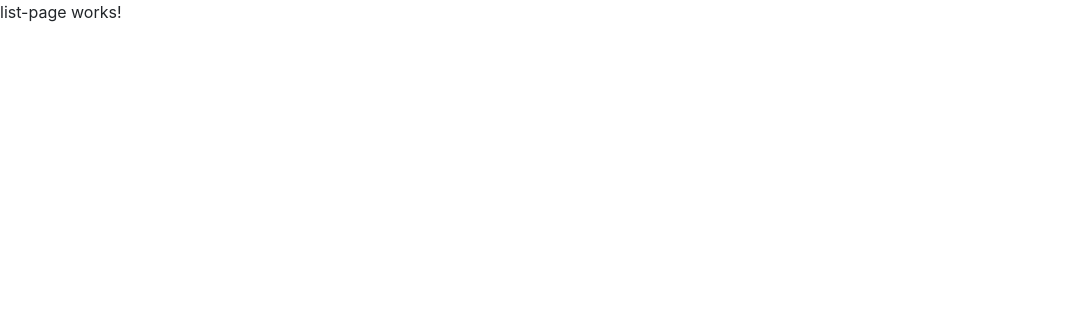
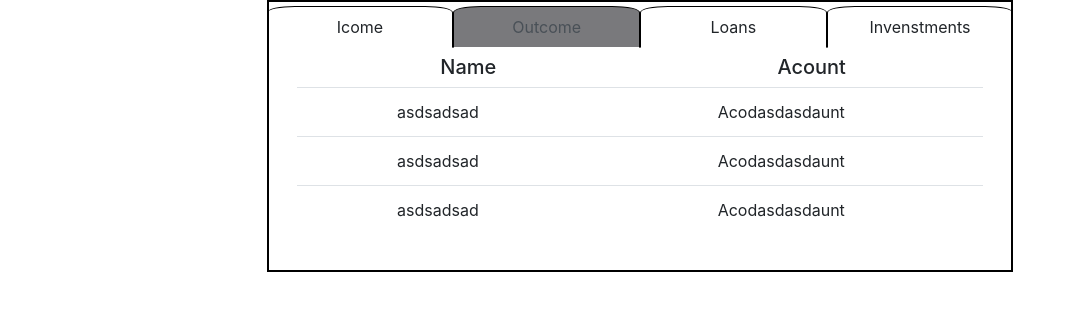
Before and after one commit to Gregtstu/users, an Angular app: page /list in a window 1280 px wide. Shown: the top 310 px of the page, without its empty margins (0-1075 px from the left). Built offline with nearby package versions, Linux system fonts and the light colour scheme.

Commit message:
added main pages

```diff
--- a/src/app/pages/list-page/list-page.component.html
+++ b/src/app/pages/list-page/list-page.component.html
@@ -1 +1,39 @@
-<p>list-page works!</p>
+<div class="container-fl col-7 m-auto px-2 pt-1">
+    <ul class="nav nav-tabs card-header-tabs p-0 text-center">
+      <li class="nav-item">
+        <a class="nav-link" aria-current="true" >Icome</a>
+      </li>
+      <li class="nav-item">
+        <a class="nav-link active" aria-current="true" >Outcome</a>
+      </li>
+      <li class="nav-item">
+        <a class="nav-link" aria-current="true" >Loans</a>
+      </li>
+      <li class="nav-item">
+        <a class="nav-link" aria-current="true" >Invenstments</a>
+      </li>
+    </ul>
+  <div class="card-body">
+    <div class="table-headers d-flex">
+      <h5 class="tex-end col-6 text-center">Name</h5>
+      <h5 class="text-start col-6 text-center" >Acount</h5>
+    </div>
+    <table class="table text-center">
+      <tbody>
+      <tr>
+        <td>asdsadsad</td>
+        <td>Acodasdasdaunt</td>
+      </tr>
+      <tr>
+        <td>asdsadsad</td>
+        <td>Acodasdasdaunt</td>
+      </tr>
+      <tr>
+        <td>asdsadsad</td>
+        <td>Acodasdasdaunt</td>
+      </tr>
+      </tbody>
+    </table>
+
+  </div>
+</div>
--- a/src/app/pages/list-page/list-page.component.scss
+++ b/src/app/pages/list-page/list-page.component.scss
@@ -0,0 +1,32 @@
+.container-fl {
+  border: 2px solid black;
+
+  .nav {
+    display: flex;
+    justify-content: space-between;
+    padding: 0;
+
+    .nav-item {
+      width: 25%;
+
+      .nav-link {
+        border-top: 1px solid black;
+        border-left: 1px solid black;
+        border-right: 1px solid black;
+        border-top-left-radius: 15%;
+        border-top-right-radius: 15%;
+      }
+
+      .nav-link:hover {
+        border-top-left-radius: 15%;
+        border-top-right-radius: 15%;
+        background-color: #79797c;
+        cursor: pointer;
+      }
+
+      .nav-link.active {
+        background-color: #79797c;
+      }
+    }
+  }
+}
--- a/src/app/pages/summary-page/summary-page.component.html
+++ b/src/app/pages/summary-page/summary-page.component.html
@@ -1 +1,42 @@
-<p>summary-page works!</p>
+<div class="container-fl">
+  <div class="card text-center p-0 m-auto">
+    <div class="card-header height"></div>
+    <div class="card-body">
+      <h5 class="card-title col-6 text-right">Welcome</h5>
+      <p class="card-text">With supporting text below as a natural lead-in to additional content.</p>
+      <button class="btn btn-primary" (click)="flagContainer = !flagContainer" [disabled]="flagContainer" >See transactions</button>
+    </div>
+    <div class="card-footer font-weight-bold">You have ..... transactions</div>
+  </div>
+  <div class="container-cards" *ngIf="flagContainer">
+    <div class="card card-mini">
+      <div class="card-body">
+        <h5 class="card-title text-left">123</h5>
+        <p class="card-text">income</p>
+        <button class="btn btn-primary btn-crd-mini">See all</button>
+      </div>
+    </div>
+    <div class="card card-mini">
+      <div class="card-body">
+        <h5 class="card-title text-left">123</h5>
+        <p class="card-text">income</p>
+        <button class="btn btn-primary btn-crd-mini">See all</button>
+      </div>
+    </div>
+    <div class="card card-mini">
+      <div class="card-body">
+        <h5 class="card-title text-left">123</h5>
+        <p class="card-text">income</p>
+        <button class="btn btn-primary btn-crd-mini">See all</button>
+      </div>
+    </div>
+    <div class="card card-mini">
+      <div class="card-body">
+        <h5 class="card-title text-left">123</h5>
+        <p class="card-text">income</p>
+        <button class="btn btn-primary btn-crd-mini">See all</button>
+      </div>
+    </div>
+
+  </div>
+</div>
--- a/src/app/pages/summary-page/summary-page.component.scss
+++ b/src/app/pages/summary-page/summary-page.component.scss
@@ -0,0 +1,24 @@
+.container-fl {
+  max-width: 550px;
+  margin: 0 auto;
+
+  button:disabled{
+    cursor: not-allowed;
+  }
+  .container-cards {
+    padding-top: 20px;
+    display: flex;
+    justify-content: space-between;
+    flex-wrap: wrap;
+    gap: 20px;
+
+    .card-mini {
+      width: 260px;
+
+      .btn-crd-mini {
+        padding: 5px 50px;
+        margin-left: 50px;
+      }
+    }
+  }
+}
--- a/src/app/pages/summary-page/summary-page.component.ts
+++ b/src/app/pages/summary-page/summary-page.component.ts
@@ -7,6 +7,7 @@ import { Component, OnInit } from '@angular/core';
 })
 export class SummaryPageComponent implements OnInit {
 
+  public flagContainer:boolean = false;
   constructor() { }
 
   ngOnInit(): void {
```
